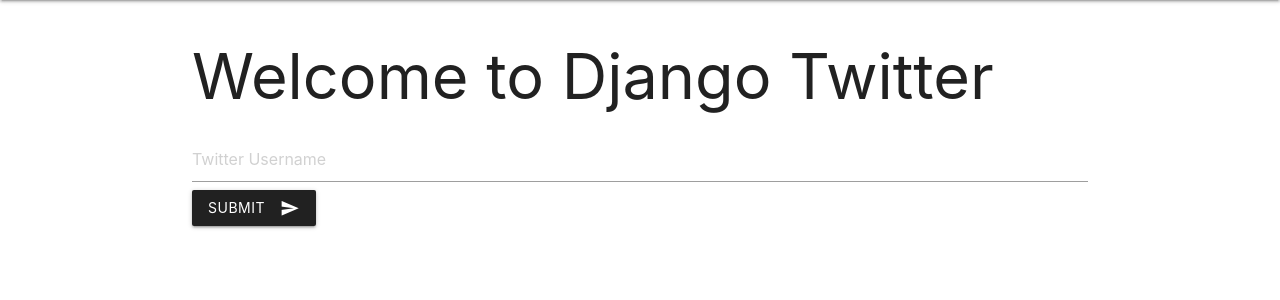
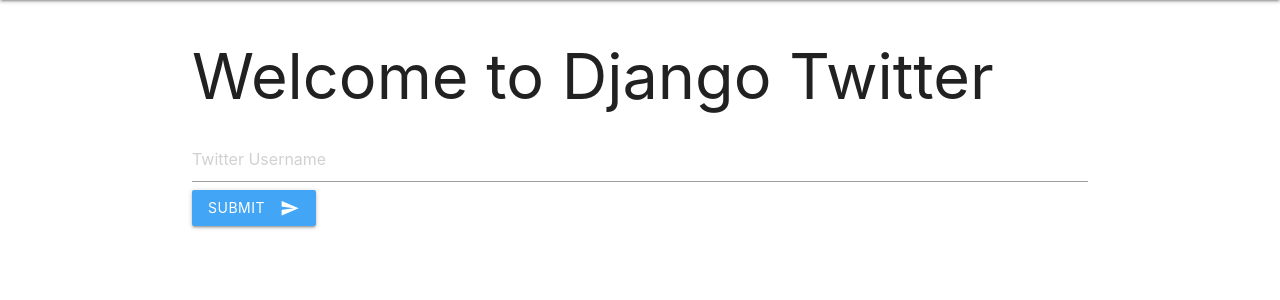
Before and after one commit to GHOSCHT/Django-Twitter, a Django app: page / in a window 1280 px wide. Shown: the part 64-364 px from the top of the page. Run offline with Django 3.2, Linux system fonts and the light colour scheme.

Commit message:
change btn color

```diff
--- a/templates/twitterAPI/home.html
+++ b/templates/twitterAPI/home.html
@@ -5,7 +5,7 @@
 <form method="POST" action="{% url "set_user"%}">
     {% csrf_token %}
     <input type="text" name="twitterHandle" placeholder="Twitter Username">
-    <button class="btn waves-effect waves-light grey darken-4" type="submit" name="submit">Submit
+    <button class="btn waves-effect waves-light blue lighten-1" type="submit" name="submit">Submit
         <i class="material-icons right">send</i>
     </button>
 </form>
```
